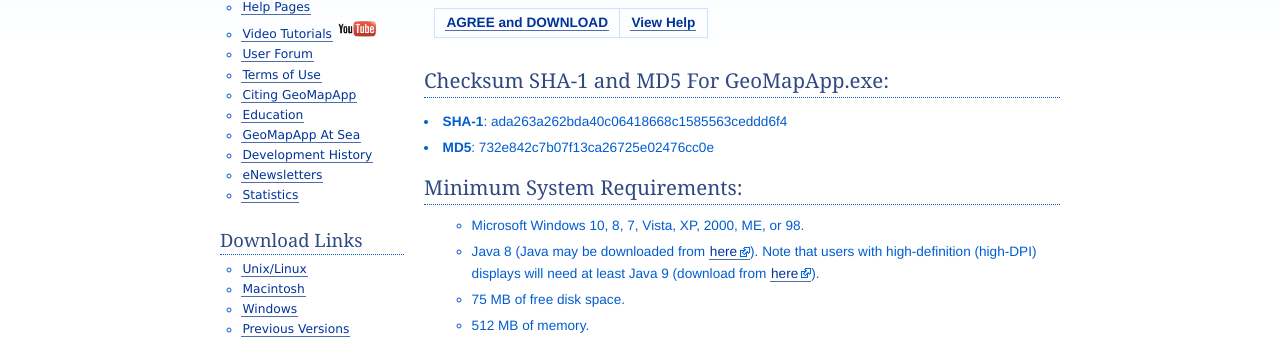
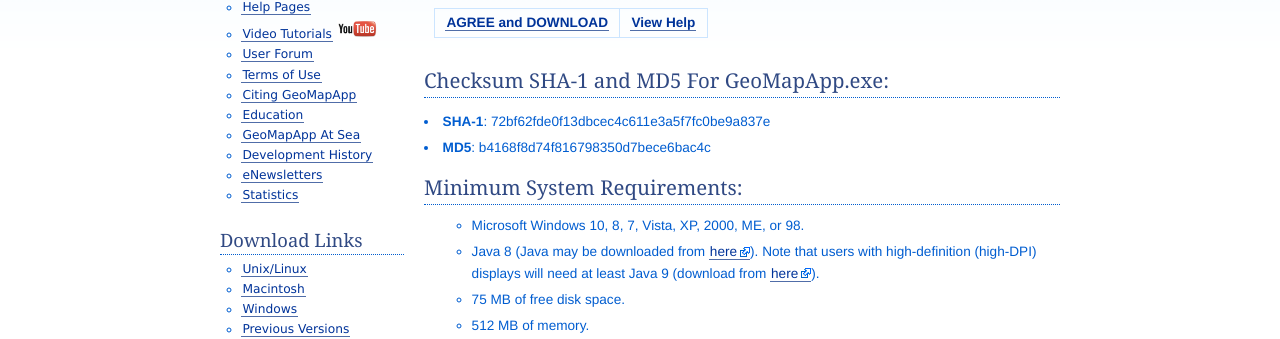
Before and after one commit to mgds/www.geomapapp.org, a Jekyll site: the page built from MSInstall.html, in a window 1280 px wide. Shown: the part 361-700 px from the top of the page. Built offline with Jekyll 4.4.1, drawn with Linux system fonts in a browser that asks for light colours.

Commit message:
Updated checksums for exe and jar

```diff
--- a/MSInstall.html
+++ b/MSInstall.html
@@ -25,8 +25,8 @@
 
 <h3>Checksum SHA-1 and MD5 For GeoMapApp.exe:</h3>
 	<p>
-		<li><b>SHA-1</b>: ada263a262bda40c06418668c1585563ceddd6f4</li>
-		<li><b>MD5</b>: 732e842c7b07f13ca26725e02476cc0e</li>
+		<li><b>SHA-1</b>: 72bf62fde0f13dbcec4c611e3a5f7fc0be9a837e</li>
+		<li><b>MD5</b>: b4168f8d74f816798350d7bece6bac4c</li>
 	</p>
 
 <h4></h4>
--- a/UnixInstall.html
+++ b/UnixInstall.html
@@ -25,8 +25,8 @@
 
 <h3>Checksum SHA-1 and MD5 For GeoMapApp.jar:</h3>
 	<p>
-		<li><b>SHA-1</b>: 8865bd3ac2a81d8e725924b803cdc9c7f84f3f4f</li>
-		<li><b>MD5</b>: 67c864934b1723030f07f68fb243d945</li>
+		<li><b>SHA-1</b>: 41b4b83f2fe5a74d09434f9faadb75f4dadfa88d</li>
+		<li><b>MD5</b>: a5d7e6ae79384be30633b0b50f709d67</li>
 	</p>
 
 
```
